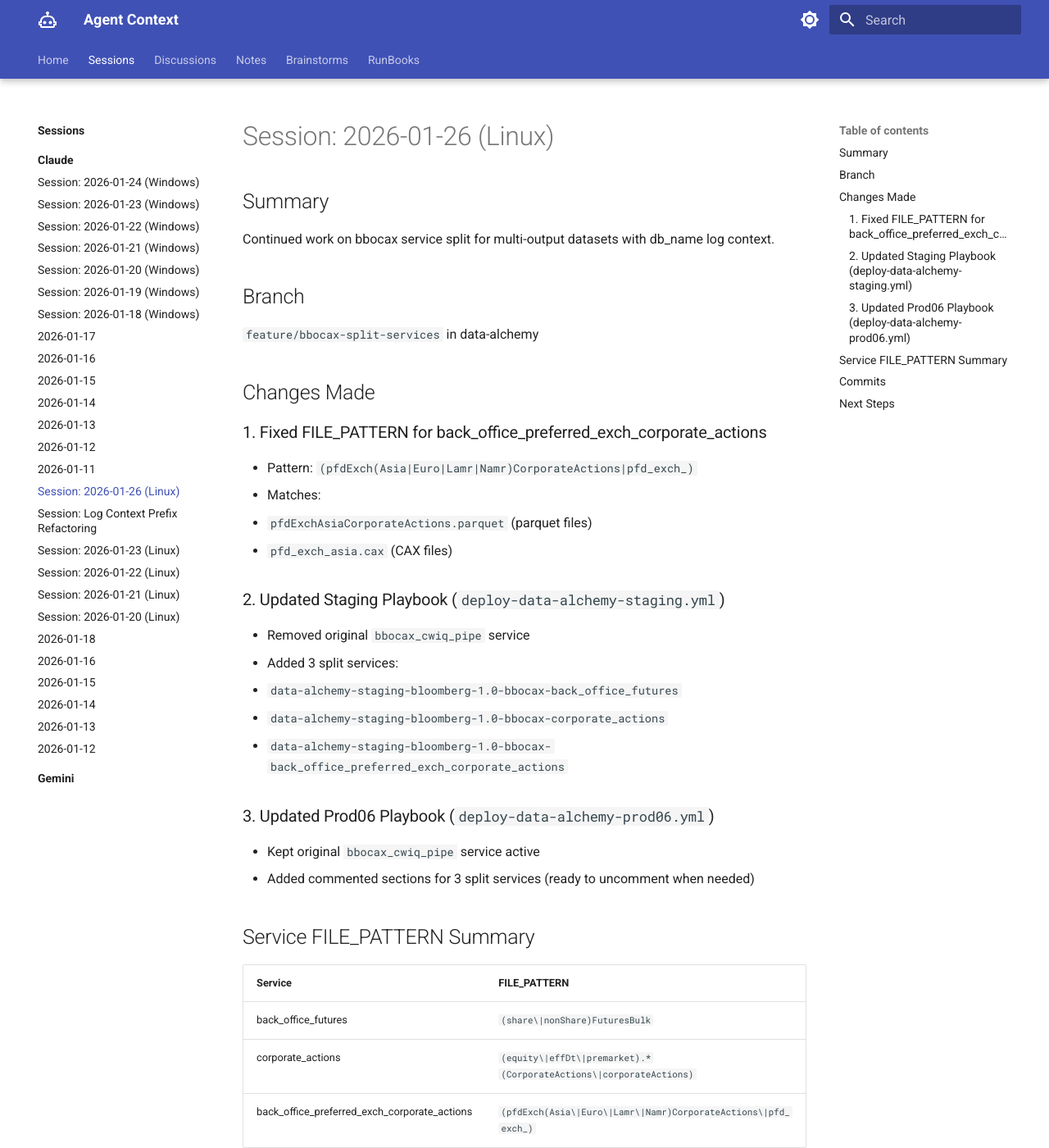
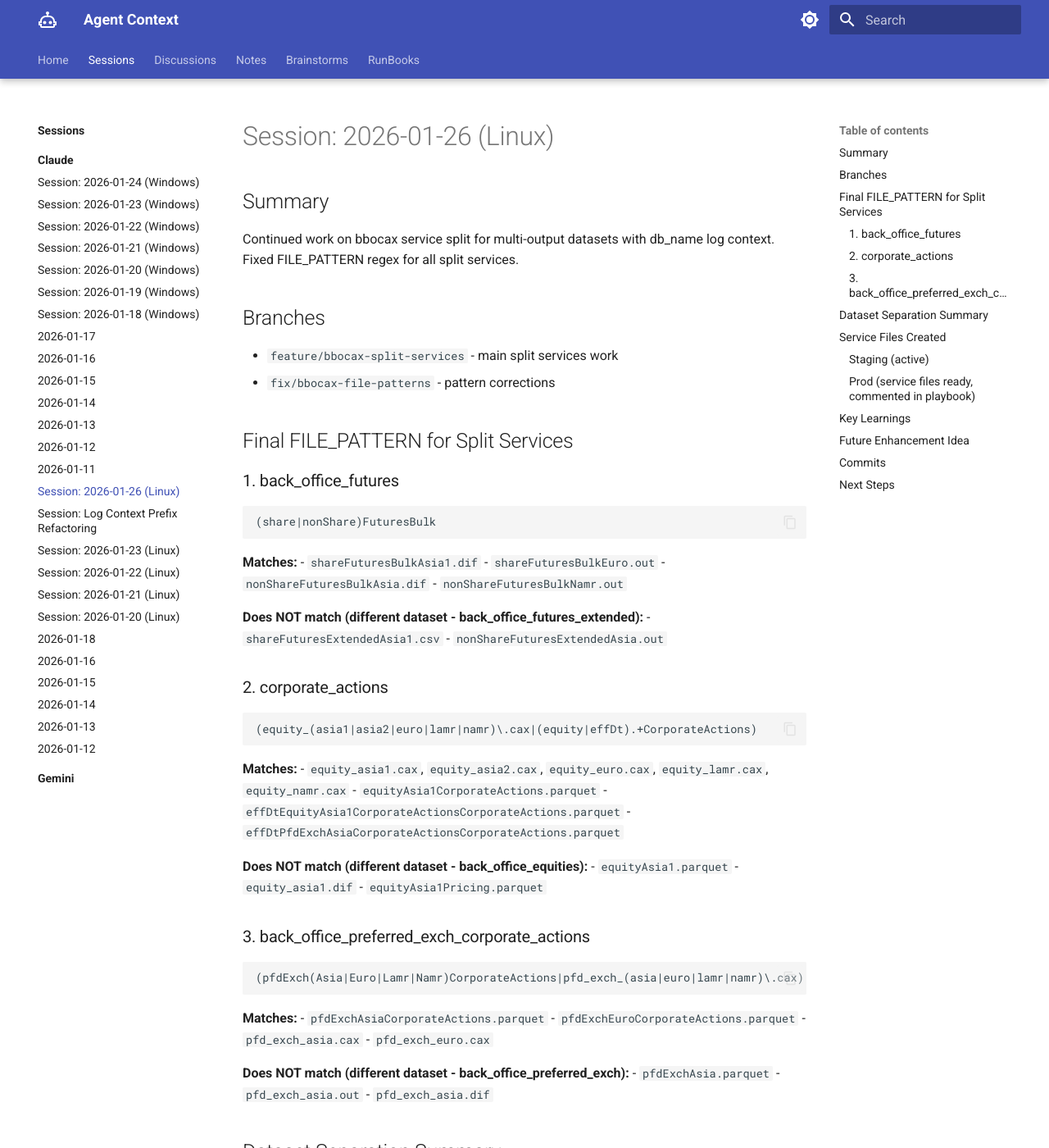
Before and after one commit to ThanuMahee12/AgentContext, an MkDocs documentation site: the page built from docs/sessions/claude/l-2026-01-26.md, in a window 1280 px wide and 1400 px high. Shown: the whole window at 82% size. Built offline with MkDocs 1.6.1 and Material for MkDocs 9.7.7, drawn with Linux system fonts in a browser that asks for light colours; some of the changed text lies outside the part shown.

Commit message:
session: l-2026-01-26 - bbocax split services FILE_PATTERN corrections

````diff
--- a/docs/sessions/claude/l-2026-01-26.md
+++ b/docs/sessions/claude/l-2026-01-26.md
@@ -1,40 +1,120 @@
 # Session: 2026-01-26 (Linux)
 
 ## Summary
-Continued work on bbocax service split for multi-output datasets with db_name log context.
+Continued work on bbocax service split for multi-output datasets with db_name log context. Fixed FILE_PATTERN regex for all split services.
 
-## Branch
-`feature/bbocax-split-services` in data-alchemy
+## Branches
+- `feature/bbocax-split-services` - main split services work
+- `fix/bbocax-file-patterns` - pattern corrections
 
-## Changes Made
+## Final FILE_PATTERN for Split Services
 
-### 1. Fixed FILE_PATTERN for back_office_preferred_exch_corporate_actions
-- Pattern: `(pfdExch(Asia|Euro|Lamr|Namr)CorporateActions|pfd_exch_)`
-- Matches:
-  - `pfdExchAsiaCorporateActions.parquet` (parquet files)
-  - `pfd_exch_asia.cax` (CAX files)
+### 1. back_office_futures
+```
+(share|nonShare)FuturesBulk
+```
+**Matches:**
+- `shareFuturesBulkAsia1.dif`
+- `shareFuturesBulkEuro.out`
+- `nonShareFuturesBulkAsia.dif`
+- `nonShareFuturesBulkNamr.out`
 
-### 2. Updated Staging Playbook (`deploy-data-alchemy-staging.yml`)
-- Removed original `bbocax_cwiq_pipe` service
-- Added 3 split services:
-  - `data-alchemy-staging-bloomberg-1.0-bbocax-back_office_futures`
-  - `data-alchemy-staging-bloomberg-1.0-bbocax-corporate_actions`
-  - `data-alchemy-staging-bloomberg-1.0-bbocax-back_office_preferred_exch_corporate_actions`
+**Does NOT match (different dataset - back_office_futures_extended):**
+- `shareFuturesExtendedAsia1.csv`
+- `nonShareFuturesExtendedAsia.out`
 
-### 3. Updated Prod06 Playbook (`deploy-data-alchemy-prod06.yml`)
-- Kept original `bbocax_cwiq_pipe` service active
-- Added commented sections for 3 split services (ready to uncomment when needed)
+### 2. corporate_actions
+```
+(equity_(asia1|asia2|euro|lamr|namr)\.cax|(equity|effDt).+CorporateActions)
+```
+**Matches:**
+- `equity_asia1.cax`, `equity_asia2.cax`, `equity_euro.cax`, `equity_lamr.cax`, `equity_namr.cax`
+- `equityAsia1CorporateActions.parquet`
+- `effDtEquityAsia1CorporateActionsCorporateActions.parquet`
+- `effDtPfdExchAsiaCorporateActionsCorporateActions.parquet`
 
-## Service FILE_PATTERN Summary
+**Does NOT match (different dataset - back_office_equities):**
+- `equityAsia1.parquet`
+- `equity_asia1.dif`
+- `equityAsia1Pricing.parquet`
 
-| Service | FILE_PATTERN |
-|---------|--------------|
-| back_office_futures | `(share\|nonShare)FuturesBulk` |
-| corporate_actions | `(equity\|effDt\|premarket).*(CorporateActions\|corporateActions)` |
-| back_office_preferred_exch_corporate_actions | `(pfdExch(Asia\|Euro\|Lamr\|Namr)CorporateActions\|pfd_exch_)` |
+### 3. back_office_preferred_exch_corporate_actions
+```
+(pfdExch(Asia|Euro|Lamr|Namr)CorporateActions|pfd_exch_(asia|euro|lamr|namr)\.cax)
+```
+**Matches:**
+- `pfdExchAsiaCorporateActions.parquet`
+- `pfdExchEuroCorporateActions.parquet`
+- `pfd_exch_asia.cax`
+- `pfd_exch_euro.cax`
+
+**Does NOT match (different dataset - back_office_preferred_exch):**
+- `pfdExchAsia.parquet`
+- `pfd_exch_asia.out`
+- `pfd_exch_asia.dif`
+
+## Dataset Separation Summary
+
+| Platinum Dataset | Key File Types |
+|-----------------|----------------|
+| back_office_futures | `*FuturesBulk*.{out,dif}` |
+| back_office_futures_extended | `*FuturesExtended*.{csv,out,parquet}` |
+| corporate_actions | `equity_*.cax`, `*CorporateActions.parquet` |
+| back_office_equities | `equity*.{csv,parquet,dif,out}` (no CorporateActions) |
+| back_office_preferred_exch_corporate_actions | `pfd_exch_*.cax`, `pfdExch*CorporateActions.parquet` |
+| back_office_preferred_exch | `pfdExch*.{csv,parquet,dif,out}` (no CorporateActions) |
+
+## Service Files Created
+
+### Staging (active)
+- `data-alchemy-staging-bloomberg-1.0-bbocax-back_office_futures.service`
+- `data-alchemy-staging-bloomberg-1.0-bbocax-corporate_actions.service`
+- `data-alchemy-staging-bloomberg-1.0-bbocax-back_office_preferred_exch_corporate_actions.service`
+
+### Prod (service files ready, commented in playbook)
+- `data-alchemy-prod-bloomberg-1.0-bbocax-back_office_futures.service`
+- `data-alchemy-prod-bloomberg-1.0-bbocax-corporate_actions.service`
+- `data-alchemy-prod-bloomberg-1.0-bbocax-back_office_preferred_exch_corporate_actions.service`
+
+## Key Learnings
+
+1. **Systemd Environment Quoting**: FILE_PATTERN with special characters (|, (, ), .) must be quoted:
+   ```
+   Environment="FILE_PATTERN=(pattern)"
+   ```
+
+2. **Regex vs Glob**: FILE_PATTERN uses Python `re.search()`, so:
+   - `*` = zero or more of previous char (regex)
+   - `.*` = any characters (regex)
+   - Pattern matches anywhere in filename (search, not match)
+
+3. **Pattern Specificity**: Patterns must be specific to avoid matching files from other datasets:
+   - `pfd_exch_` too broad - matches back_office_preferred_exch files
+   - `pfd_exch_(asia|euro|lamr|namr)\.cax` specific to corporate_actions
+
+## Future Enhancement Idea
+
+Config-driven service management with enable/disable toggle:
+```yaml
+# config/staging_services.yaml
+services:
+  bbocax-back_office_futures:
+    enabled: true
+    vendor: bloomberg
+    dataset: bbocax_cwiq_pipe
+    version: "1.0"
+    db_name: "{vendor}--{ds}--back_office_futures"
+    file_pattern: "(share|nonShare)FuturesBulk"
+```
 
 ## Commits
 ```
+# fix/bbocax-file-patterns branch
+dba9e38 fix: correct FILE_PATTERN for corporate_actions
+5c3cc52 fix: correct FILE_PATTERN for back_office_preferred_exch_corporate_actions
+
+# feature/bbocax-split-services branch
+fa2912b fix: quote FILE_PATTERN regex in service files
 ba400b8 docs: add commented bbocax split services to prod06 playbook
 8aef7b2 refactor: replace bbocax_cwiq_pipe with split services in staging
 ce198ff fix: correct FILE_PATTERN for back_office_preferred_exch_corporate_actions services
@@ -43,5 +123,6 @@ a03d4f0 feat: add split service files for bbocax corporate actions
 ```
 
 ## Next Steps
+- Merge `fix/bbocax-file-patterns` into `feature/bbocax-split-services`
 - Test split services in staging
 - When validated, uncomment prod06 playbook and switch production
````
